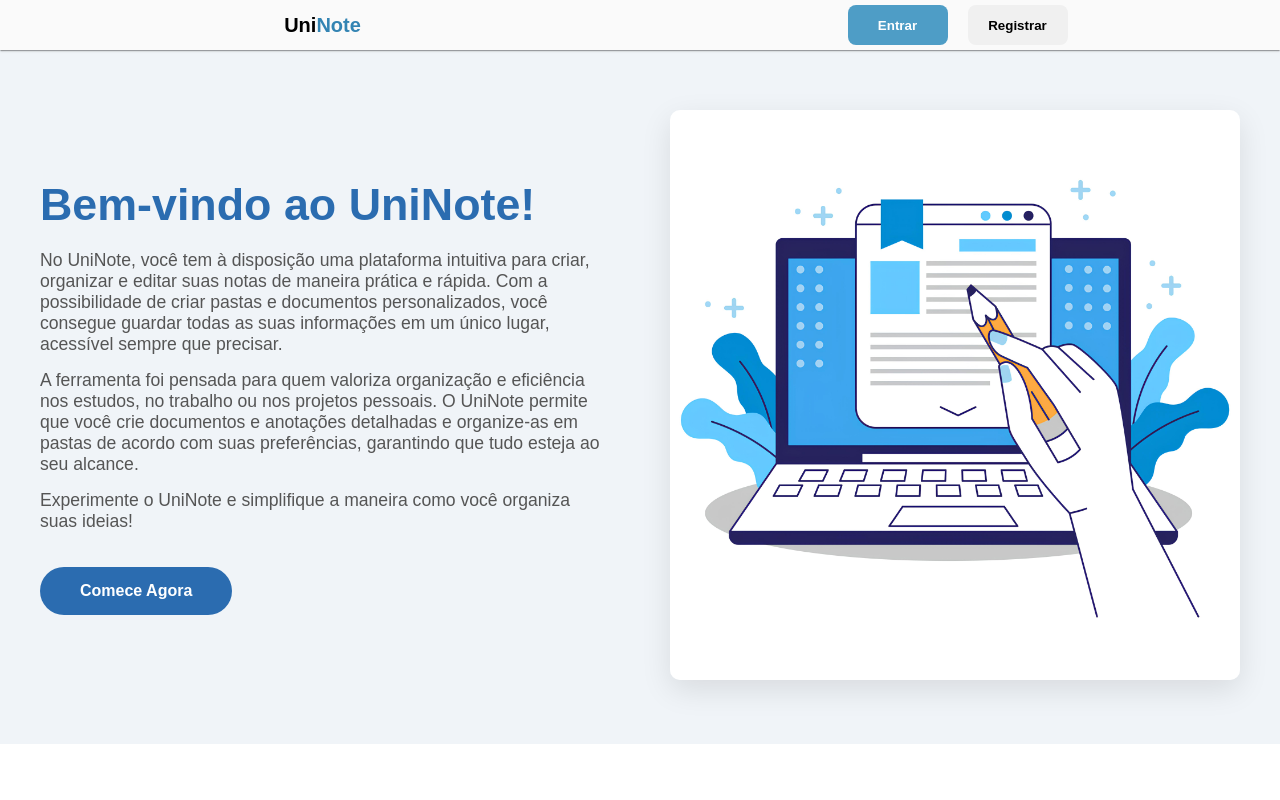
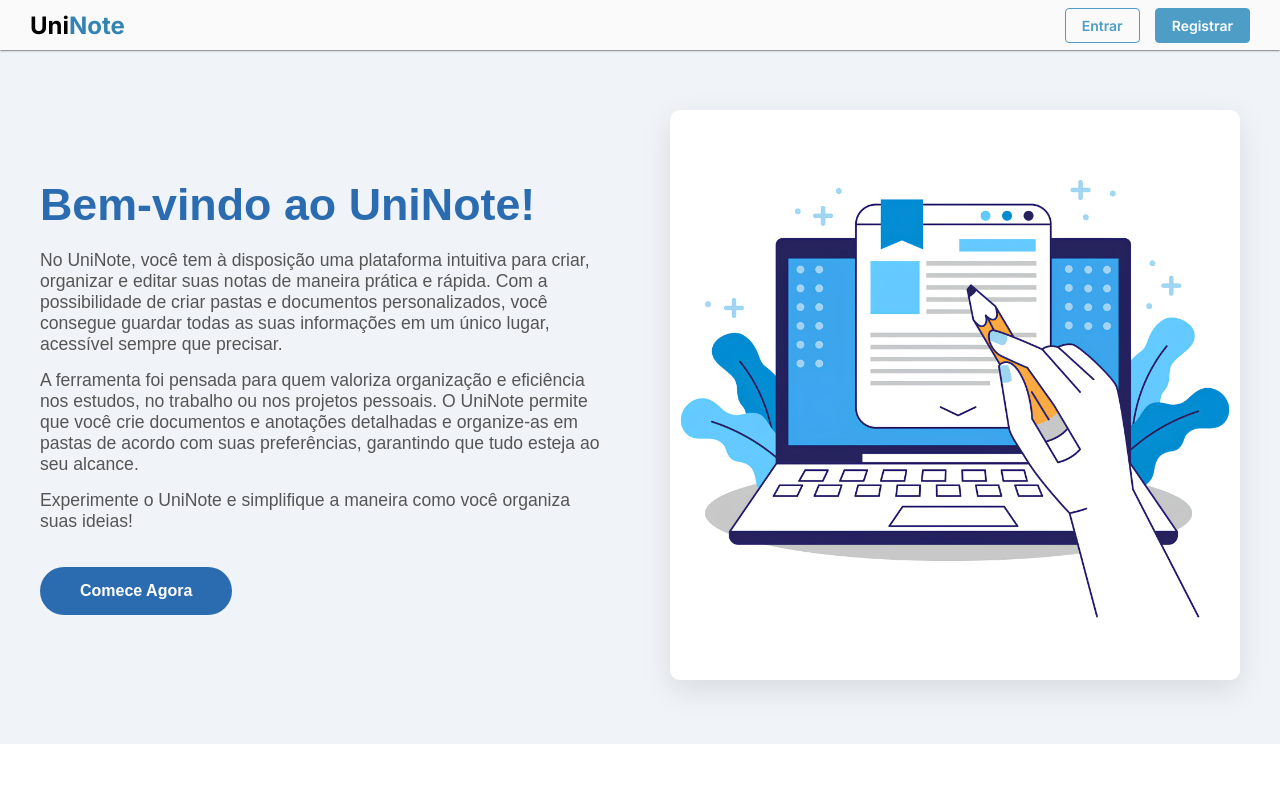
Before and after one commit to ViiKDev/uninotes-web, an Angular app: page /home in a window 1280 px wide. Shown: the top 800 px of the page. Built offline with nearby package versions, Linux system fonts and the light colour scheme.

Commit message:
[UniNote] - Incremento da Navbar da Home

```diff
--- a/src/app/components/navbar/navbar.component.html
+++ b/src/app/components/navbar/navbar.component.html
@@ -1,32 +1,25 @@
-<ng-container *ngIf="!loggedInNavbar">
 <nav>
     <div class="nav-section">
       <div class="logo" routerLink="home">
-                <span>Uni<span class="blue">Note</span></span>
+        Uni<span class="blue">Note</span>
       </div>
     </div>
-        <!-- <div class="nav-section">
-            <ul>
-                <li routerLink="/home">Inicio</li>
-                <li routerLink="/home">Sobre</li>
-                <li routerLink="/home">Contato</li>
-            </ul>
-        </div> -->
-        <div class="nav-section buttons-wrapper">
-            <button class="fill-anim" routerLink="/login"><span>Entrar</span></button>
-            <button class="fill-anim" routerLink="/register"><span>Registrar</span></button>
+
+    <div class="buttons-wrapper">
+      <ng-container *ngIf="!loggedInNavbar">
+        <button class="login-btn" routerLink="/login">Entrar</button>
+        <button class="register-btn" routerLink="/register">Registrar</button>
+      </ng-container>
+
+      <ng-container *ngIf="loggedInNavbar">
+        <button class="workspace-btn" routerLink="/workspace" routerLinkActive="active">
+          <i class="fas fa-folder"></i>
+          Workspace
+        </button>
+        <button class="logout-btn" (click)="onClickSair()">
+          <i class="fas fa-sign-out-alt"></i>
+          Sair
+        </button>
+      </ng-container>
     </div>
   </nav>
-</ng-container>
-<ng-container *ngIf="loggedInNavbar">
-    <nav>
-        <div class="nav-section">
-            <div class="logo" routerLink="home">
-                <span>Uni<span class="blue">Notes</span></span>
-            </div>
-        </div>
-        <div class="nav-section buttons-wrapper">
-            <button class="fill-anim" (click)="onClickSair()"><span>Sair</span></button>
-        </div>
-    </nav>
-</ng-container>
--- a/src/app/components/navbar/navbar.component.scss
+++ b/src/app/components/navbar/navbar.component.scss
@@ -2,94 +2,96 @@ nav {
     display: flex;
     width: 100%;
     height: 50px;
-    justify-content: space-between;
     background-color: rgb(250, 250, 250);
     box-shadow: var(--box-shadow);
     position: relative;
-    padding: 5px;
+    padding: 0 30px;
     box-sizing: border-box;
+    align-items: center;
+    font-family: 'Inter', sans-serif;
 }
 
 .nav-section {
+    display: flex;
+    align-items: center;
+}
+
+.nav-section:first-child {
     flex: 1;
+    justify-content: flex-start;
+}
+
+.logo {
+    font-size: 24px;
+    font-weight: bold;
     display: flex;
-    justify-content: center;
+    align-items: center;
+    padding: 0;
+    user-select: none;
+    cursor: pointer;
+}
+
+.logo .blue {
+    color: var(--blue-500);
+}
+
+.buttons-wrapper {
+    display: flex;
+    gap: 15px;
+    margin-left: auto;
+    height: 100%;
     align-items: center;
 
-    &:nth-child(1) {
-        .logo {
-            font-size: 20px;
-            font-weight: bold;
-            height: 100%;
+    button {
+        height: 35px;
+        padding: 0 16px;
+        border-radius: 4px;
+        transition: all 0.3s;
+        cursor: pointer;
+        font-weight: 600;
         display: flex;
         align-items: center;
-            padding: 15px;
-            box-sizing: border-box;
-            border-radius: 8px;
-            transition: background .3s;
-            user-select: none;
-            cursor: pointer;
+        gap: 8px;
+        font-size: 14px;
+        margin: 0;
+        border: 1px solid var(--blue-400);
+        font-family: 'Inter', sans-serif;
+
+        &:first-child {
+            background: transparent;
+            color: var(--blue-400);
 
             &:hover {
-                background-color: rgb(230, 230, 230);
-            }
-
-            span.blue {
-                color: var(--blue-500);
-            }
+                background: rgba(78, 157, 198, 0.1);
             }
         }
 
-    &:nth-child(2) {
-        ul {
-            display: flex;
-            list-style: none;
-            justify-content: space-evenly;
-            height: 100%;
-
-            li {
-                display: flex;
-                align-items: center;
-                font-size: 14px;
-                height: 100%;
-                padding: 15px;
-                box-sizing: border-box;
-                border-radius: 8px;
-                transition: background .3s;
-                user-select: none;
-                cursor: pointer;
+        &:last-child {
+            background: var(--blue-400);
+            color: white;
 
             &:hover {
-                    background-color: rgb(230, 230, 230);
+                background: var(--blue-500);
             }
         }
     }
 }
 
-    &.buttons-wrapper {
-        gap: 20px;
-
-        button {
-            height: 100%;
-            width: 100px;
-            background: transparent;
-            border-radius: 8px;
-            transition: all .3s;
-            cursor: pointer;
-            font-weight: bold;
-
-            &:nth-child(1) {
+.buttons-wrapper .workspace-btn {
     background: var(--blue-400);
     color: white;
+
+    &:hover {
+        background: var(--blue-500);
+    }
 }
 
-            &:nth-child(2) {
-                background: rgb(240, 240, 240);
+.buttons-wrapper .logout-btn {
+    background: #f56565;
+    color: white;
+    margin-right: 15px;
 
     &:hover {
-                    color: white;
+        background: #e53e3e;
     }
 }
-        }
-    }
-}
```
Lines whose indentation alone changed are shown as unchanged.
